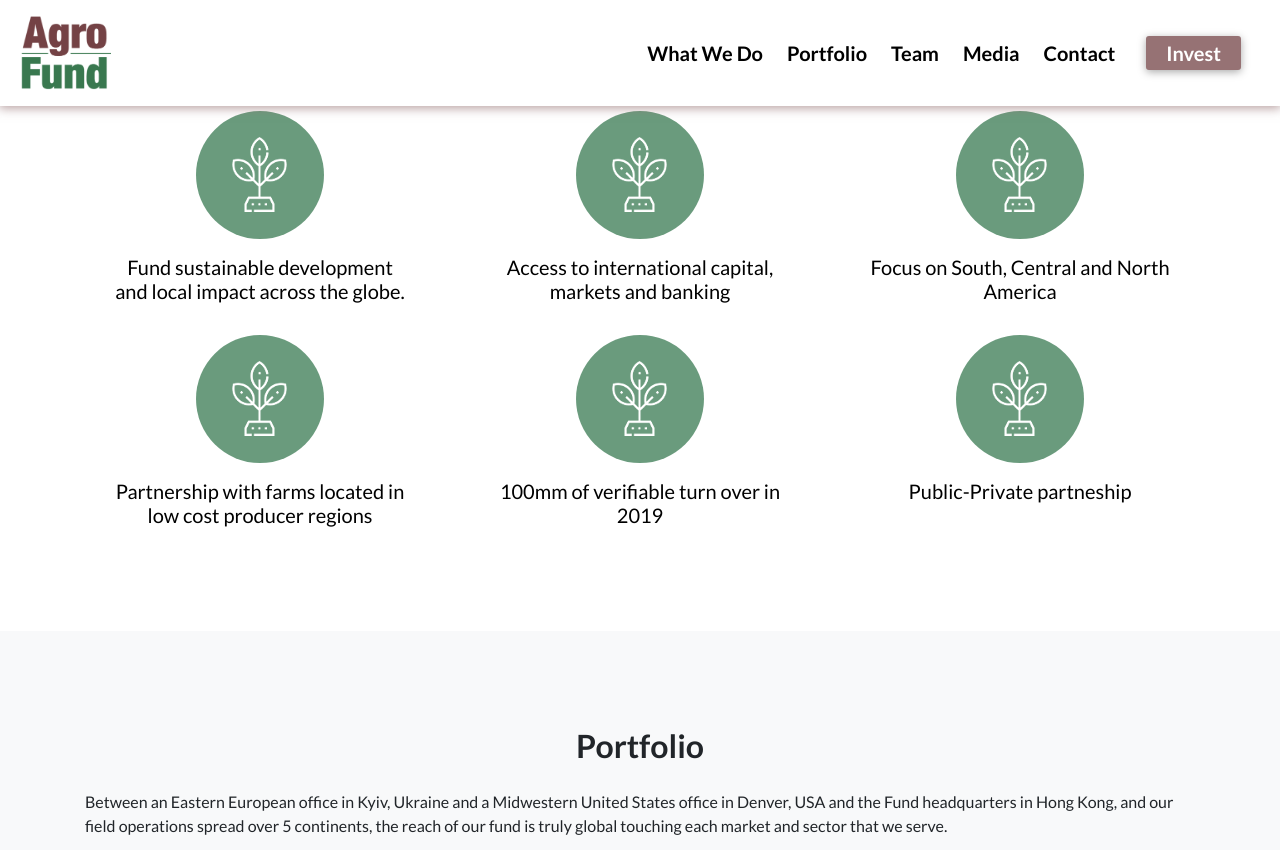
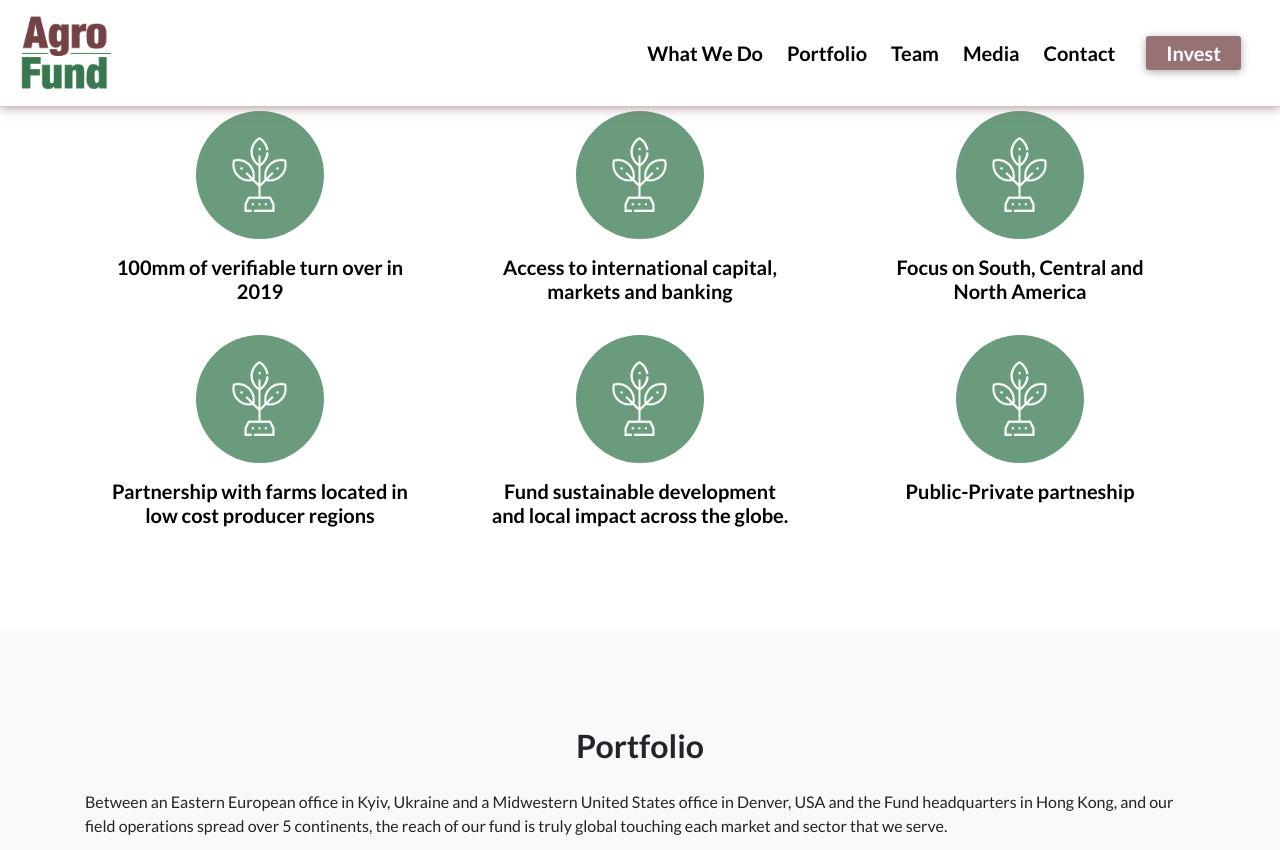
Before and after one commit to smnwltr/agrofund.one, a Jekyll site: the page built from index.html, in a window 1280 px wide and 900 px high, scrolled down 771 px, cut to the strip 0-850 px from the top of the window. Built offline with Jekyll 4.4.1, drawn with Linux system fonts in a browser that asks for light colours; some of the changed text lies outside the part shown.

Commit message:
Update Gui Feedback

```diff
--- a/_includes/map.html
+++ b/_includes/map.html
@@ -1,6 +1,8 @@
-<div id="map" style="height: 500px"></div>
+<div id="map"></div>
 
 <script>
+
+    // <!-- TODO: Adjust container height based on screen, adjust center based on screen -->
 
     function initMap() {
         var myLatLng = {lat: 38.722252, lng: -30.139337};
--- a/assets/css/main.scss
+++ b/assets/css/main.scss
@@ -233,6 +233,13 @@
   width: 250px;
 }
 
+.img-invest {
+  text-align: center;
+  margin: auto;
+  border: 5px solid $secondary-color;
+  width: 150px;
+}
+
 /* media */
 
 .media {
@@ -244,5 +251,12 @@
 
 }
 
+#map {
+  height: 500px;
+  @media (max-width: 820px) {
+    height: 650px;
+  }
+}
+
 @import 'hamburger';
 @import 'flipcard';
--- a/index.html
+++ b/index.html
@@ -30,7 +30,7 @@
                             <div class="opps-circle">
                                 <img src="{{i.icon}}">
                             </div>
-                            <h5 class="mt-3 text-center px-4">{{i.heading}}</h5>
+                            <h5 class="mt-3 text-center px-4 font-weight-bold">{{i.heading}}</h5>
                         </div>
                         <div class="flip-card-back">
                             <p>{{i.text}}</p>
@@ -67,11 +67,11 @@
                 <div class="col-md-4">
                     <img class="img-fluid rounded-circle img-team" alt="{{i.name}}" src="{{i.img}}">
                     <h5 class="mb-0 mt-4 font-weight-bold">{{i.name}}</h5>
-                    <p class="font-weight-bold mb-1">{{i.title}}</p>
-                    <p>{{i.text}}</p>
-                    <p>
+                    <p class="font-weight-bold mb-0">{{i.title}}</p>
+                    <p class="mb-1">
                         <a href="mailto:{{i.mail}}">{{i.mail}}</a>
                     </p>
+                    <p>{{i.text}}</p>
                 </div>
             {% endfor %}
         </div>
@@ -151,14 +151,14 @@
     <div class="modal-dialog modal-lg">
         <div class="modal-content">
             <div class="modal-header">
-                <h3 class="modal-title" id="investModalLabel">{{invest.title}}</h3>
+                <h3 class="modal-title text-center" id="investModalLabel">{{invest.title}}</h3>
                 <button aria-label="Close" class="close" data-dismiss="modal" type="button">
                     <span aria-hidden="true">&times;</span>
                 </button>
             </div>
-            <div class="modal-body">
-                <img alt="Mark M. Erjavec" class="text-center my-4 img-fluid rounded-circle img-team" src="/assets/img/mark-erjavec.jpg">
-                <p>{{invest.text}}</p>
+            <div class="modal-body text-center">
+                <img alt="Mark M. Erjavec" class="text-center my-4 img-fluid rounded-circle img-invest" src="{{invest.img}}">
+                <p class="text-justify">{{invest.text}}</p>
                 <h4 class="mt-4">Let's get started!</h4>
                 <p>
                     <a class="btn st-btn mt-3" href="{{invest.url}}" target="_blank">{{invest.link}}</a>
```
Also changed, not shown: _data/general.yml (+11 -10 lines), assets/img/team/gui-moreira.jpg (added), assets/img/team/mark-erjavec.jpg (renamed from assets/img/mark-erjavec.jpg).
